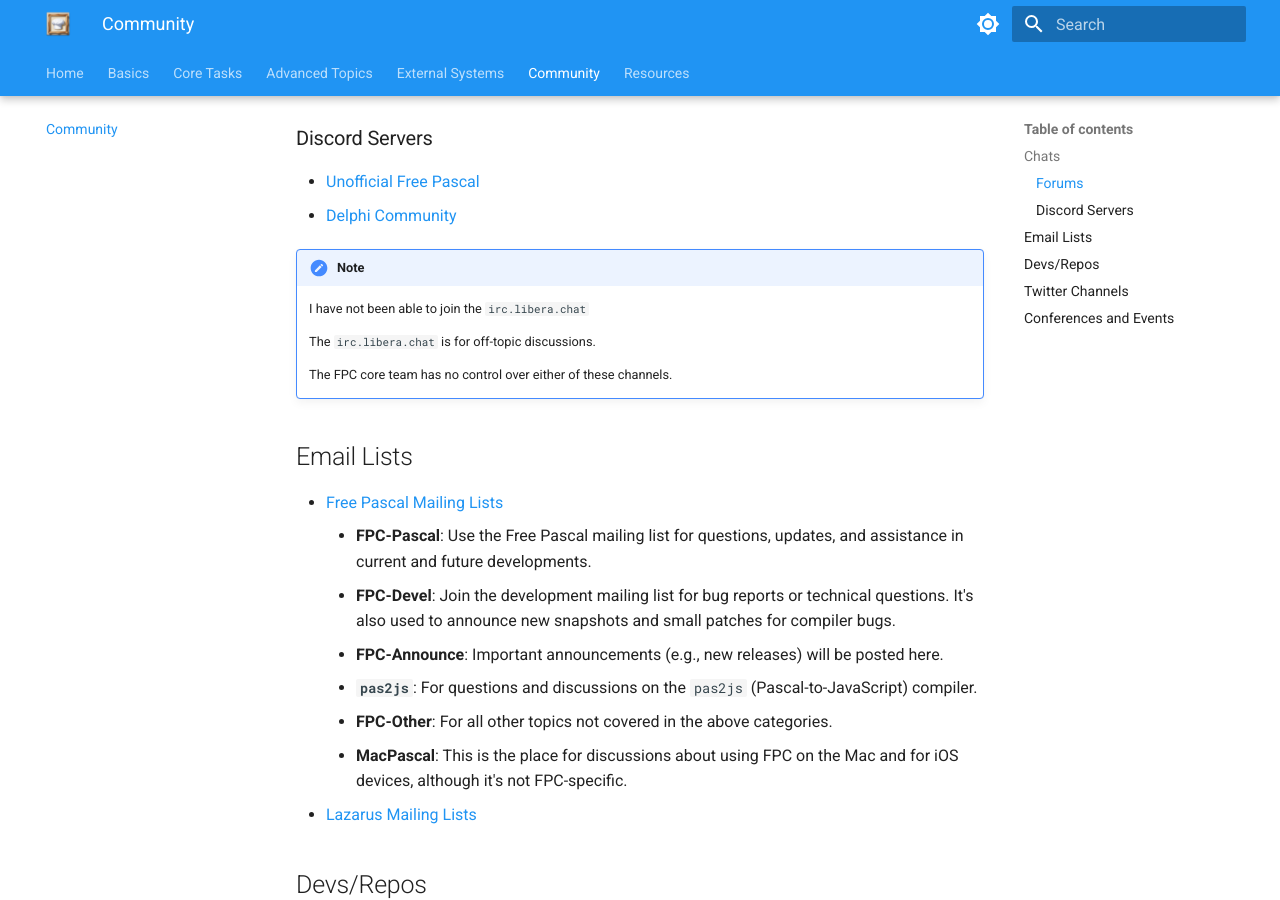
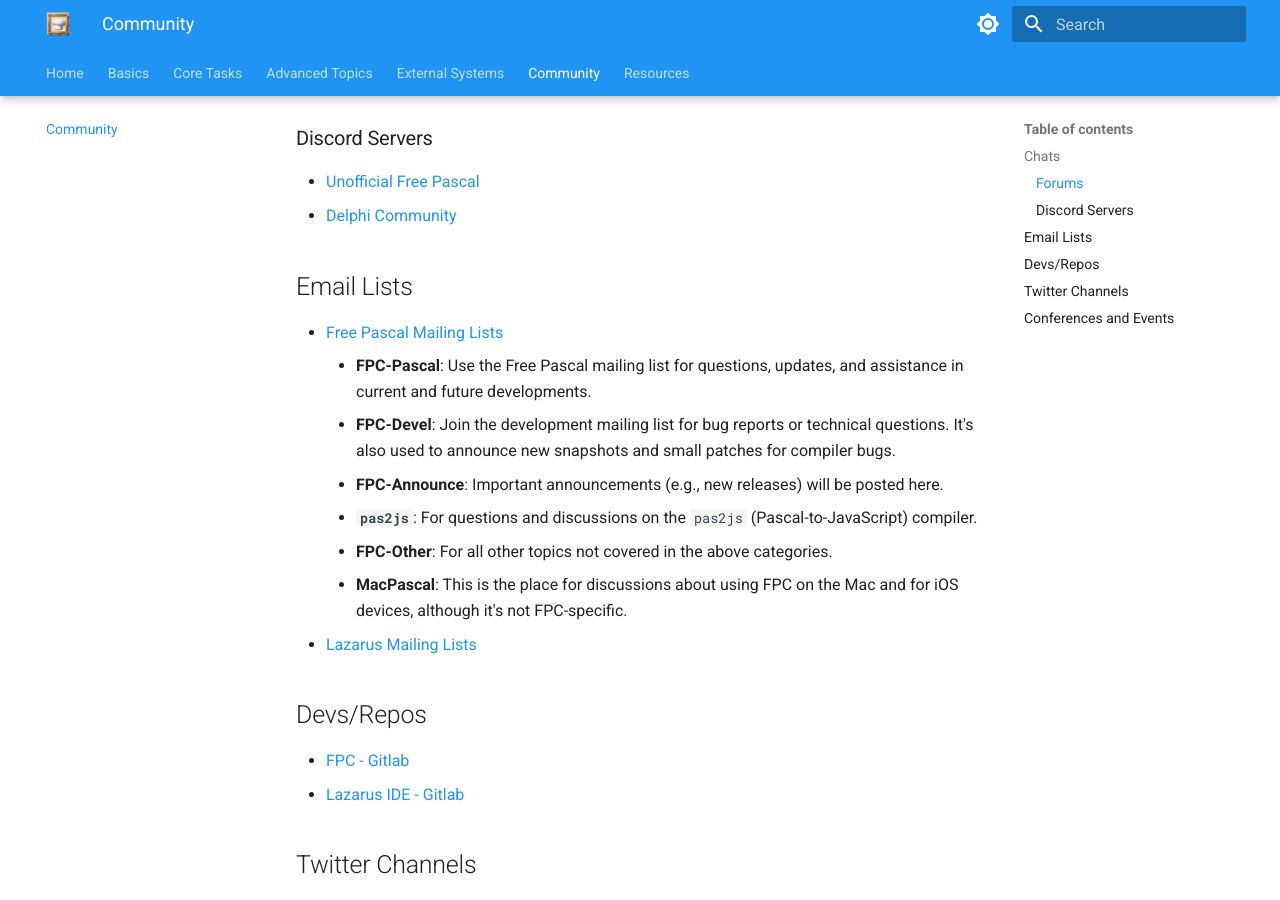
Before and after one commit to ikelaiah/free-pascal-cookbook, an MkDocs documentation site: the page built from docs/community.md, in a window 1280 px wide and 900 px high, scrolled down 350 px. Built offline with MkDocs 1.6.1 and Material for MkDocs 9.7.7, drawn with Linux system fonts in a browser that asks for light colours.

Commit message:
Update - IRC cleanup.

```diff
--- a/docs/community.md
+++ b/docs/community.md
@@ -12,14 +12,6 @@
 
 - [Unofficial Free Pascal](https://discord.com/invite/GPFyAc2UJ2)
 - [Delphi Community](https://delphi-community.com)
-
-!!! Note
-
-    I have not been able to join the `irc.libera.chat`
-
-    The `irc.libera.chat` is for off-topic discussions.
-
-    The FPC core team has no control over either of these channels.
 
 ## Email Lists
 
```
